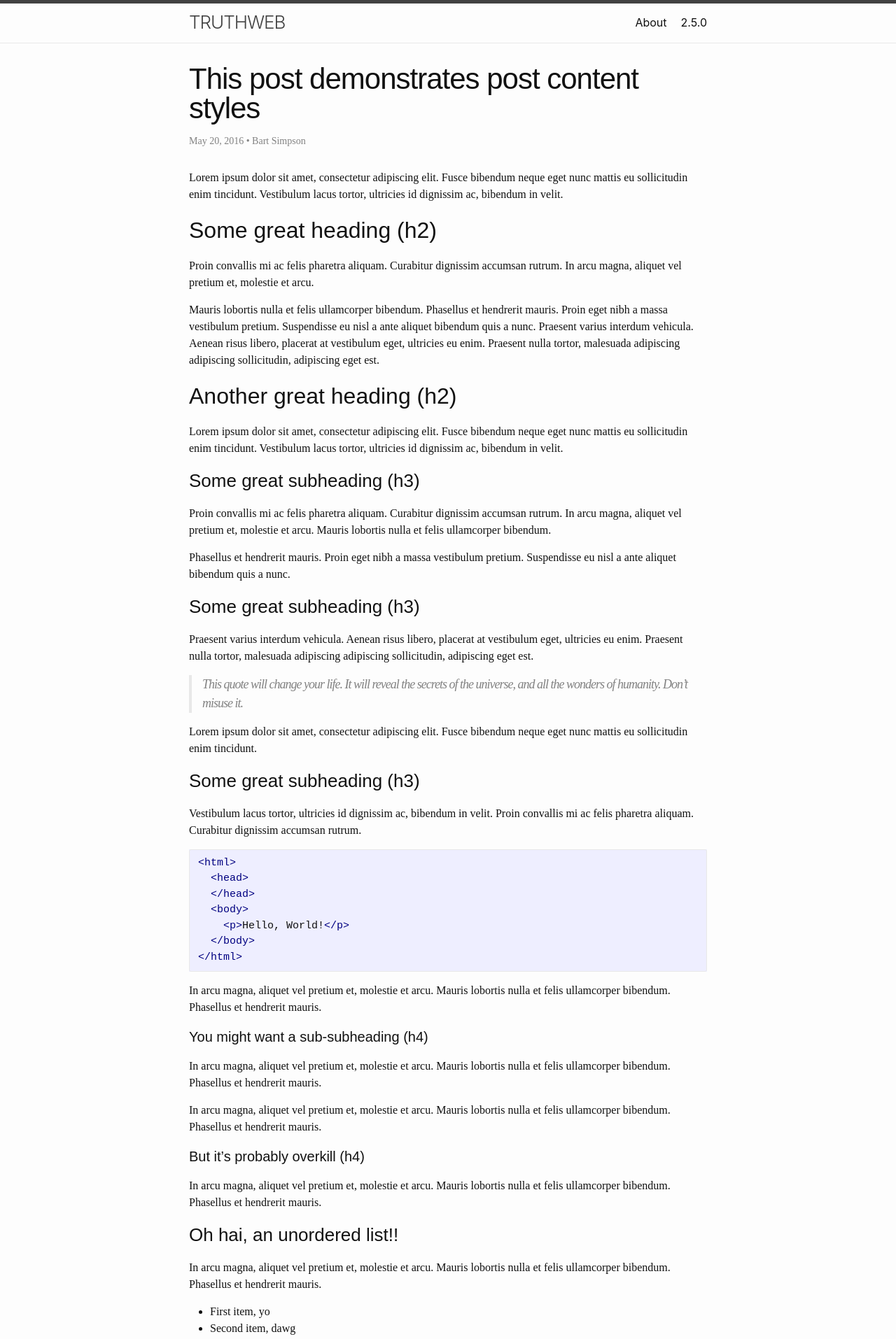
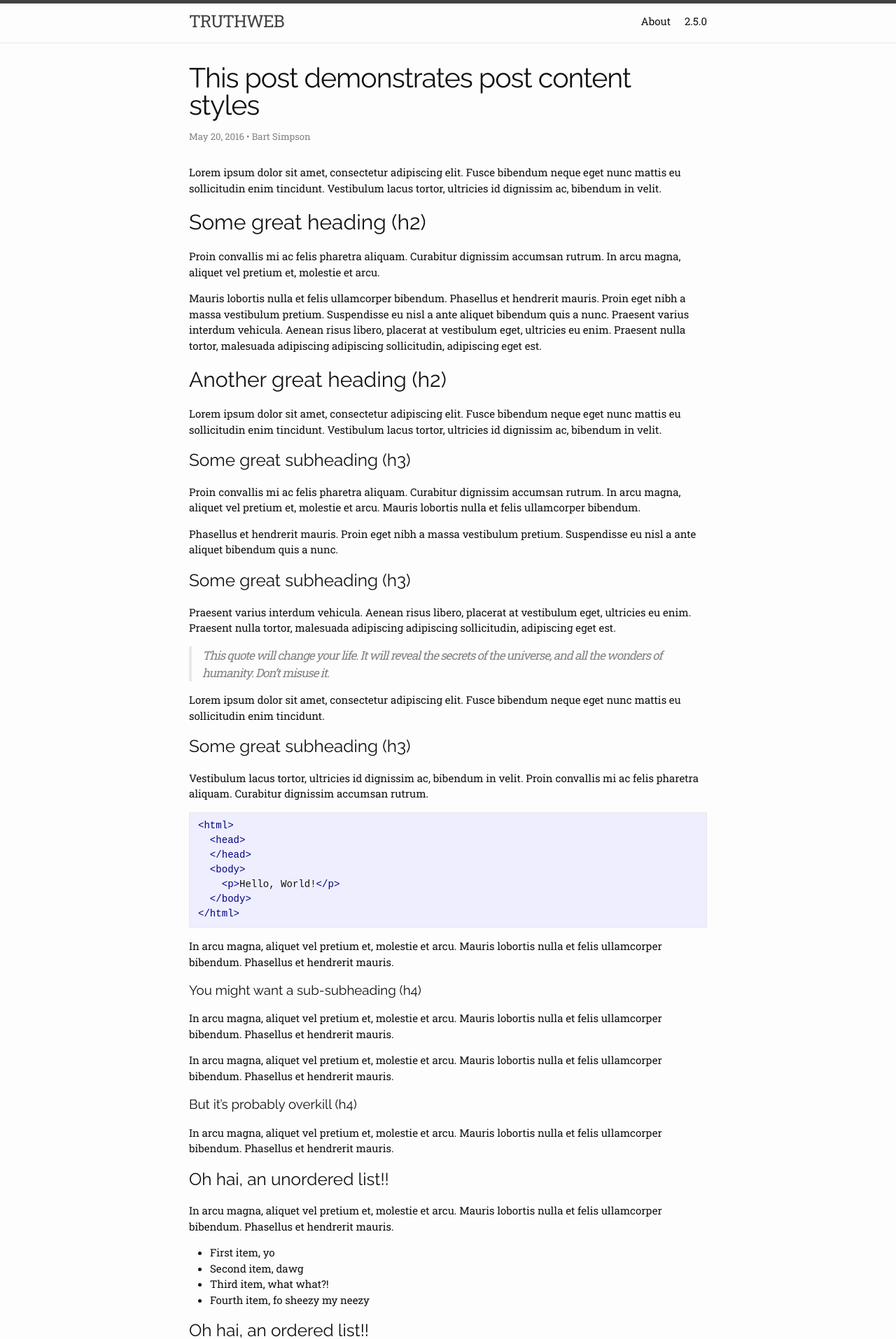
Before and after one commit to truthweb/truthweb.github.io, a Jekyll site: the page built from _posts/2016-05-20-this-post-demonstrates-post-content-styles.md, in a window 1280 px wide. Shown: the top 1914 px of the page at 70% size. Built offline with Jekyll 4.4.1, drawn with Linux system fonts in a browser that asks for light colours.

Commit message:
Serif font troubleshooting v2.

```diff
--- a/_sass/minima.scss
+++ b/_sass/minima.scss
@@ -1,10 +1,11 @@
-@charset "utf-8";
+@charseet "utf-8";
+@import url('https://fonts.googleapis.com/css?family=Raleway|Roboto+Slab');
 
 // Define defaults for each variable.
 
-$base-font-family: -apple-system, BlinkMacSystemFont, "Segoe UI", Roboto, Helvetica, Arial, sans-serif, "Apple Color Emoji", "Segoe UI Emoji", "Segoe UI Symbol" !default;
-$base-font-size:   16px !default;
-$base-font-weight: 400 !default;
+$base-font-family: 'Roboto Slab', -apple-system, BlinkMacSystemFont, "Segoe UI", Roboto, Helvetica, Arial, sans-serif, "Apple Color Emoji", "Segoe UI Emoji", "Segoe UI Symbol" !default;
+$base-font-size:   15px !default;
+$base-font-weight: normal !default;
 $small-font-size:  $base-font-size * 0.875 !default;
 $base-line-height: 1.5 !default;
 
--- a/assets/main.scss
+++ b/assets/main.scss
@@ -7,10 +7,9 @@
 html {
 	overflow-y: scroll;
 	overflow-x: hidden;
-	font-family: 'Roboto Slab', serif;
 }
-p, li, ol {
-	font-family: 'Roboto Slab', serif;
+body, html, p, li, ol {
+	font-family: 'Roboto Slab', serif !important;
 }
 
 h1, h2, h3, h4, h5, h6 {
```
